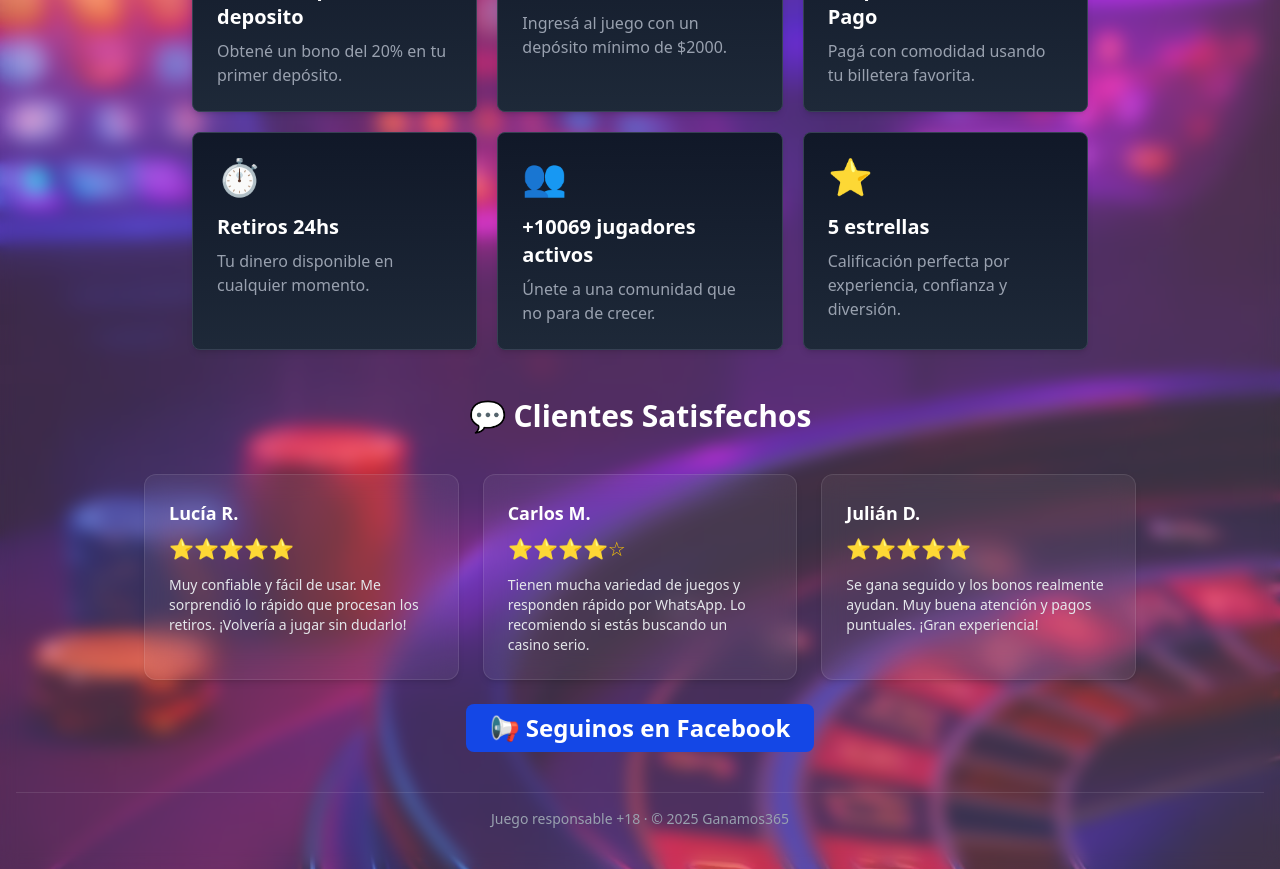
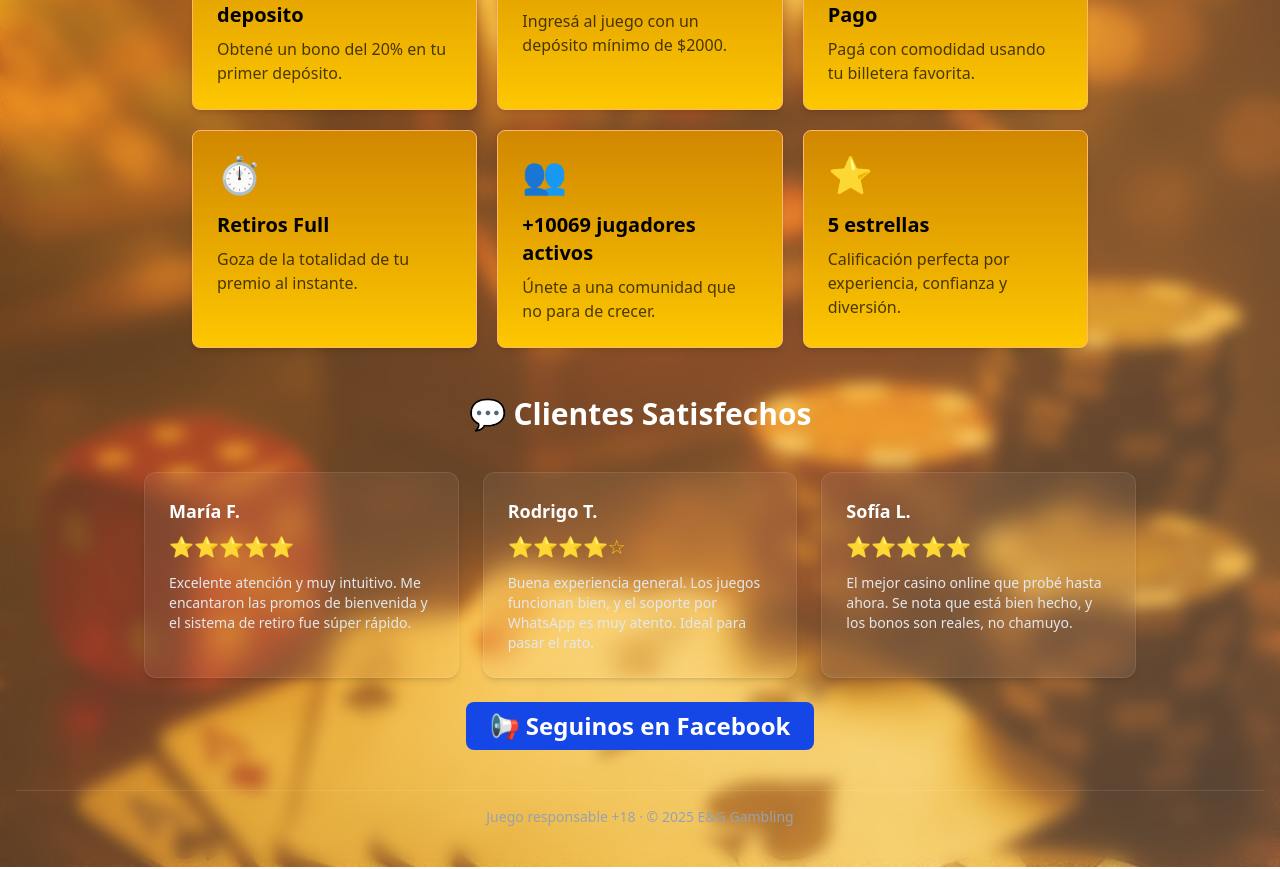
Before and after one commit to TioDanx/landingamigodetoto, a Next.js app: page / in a window 1280 px wide. Shown: the part 540-1409 px from the top of the page. Built offline with nearby package versions, Linux system fonts and the light colour scheme.

Commit message:
first commit

```diff
--- a/app/layout.js
+++ b/app/layout.js
@@ -1,18 +1,18 @@
 import "./globals.css";
-import { Poppins } from "next/font/google";
+import { Urbanist } from "next/font/google";
 
-const poppins = Poppins({
+const urbanist = Urbanist({
   subsets: ["latin"],
   weight: ["400", "700"],
 });
 
 export const metadata = {
   title: {
-    default: "Ganamos365",
-    template: "%s | Ganamos365",
+    default: "E&G Gambling",
+    template: "%s | E&G Gambling",
   },
   description:
-    "Sumate a Ganamos365, el casino online con bonos exclusivos, retiros 24hs y miles de jugadores activos. ¡Obtené tu bono YA!",
+    "Sumate a E&G Gambling, el casino online con bonos exclusivos, retiros 24hs y miles de jugadores activos. ¡Obtené tu bono YA!",
   keywords: [
     "casino online",
     "casino virtual",
@@ -21,7 +21,7 @@ export const metadata = {
     "casino online con retiros 24hs",
     "casino online con bonos",
     "casino online con bonos de bienvenida",
-    "Ganamos365",
+    "E&G Gambling",
     "bono de bienvenida",
     "casino con Mercado Pago",
     "retirar dinero 24hs",
@@ -30,17 +30,17 @@ export const metadata = {
     "casino confiable",
   ],
   openGraph: {
-    title: "Ganamos365 - Casino Online con Bonos y Retiros 24hs",
+    title: "E&G Gambling - Casino Online con Bonos y Retiros 24hs",
     description:
-      "Sumate a Ganamos365, el casino online con bonos exclusivos, retiros 24hs y miles de jugadores activos.",
-    url: "https://ganamos365landing.vercel.app",
-    siteName: "Ganamos365",
+      "Sumate a E&G Gambling, el casino online con bonos exclusivos, retiros 24hs y miles de jugadores activos.",
+    url: "https://E&GGambling.vercel.app",
+    siteName: "E&G Gambling",
     images: [
       {
         url: "/logo.webp",
         width: 800,
         height: 600,
-        alt: "Logo de Ganamos365",
+        alt: "Logo de E&G Gambling",
       },
     ],
     locale: "es_AR",
@@ -48,9 +48,9 @@ export const metadata = {
   },
   twitter: {
     card: "summary_large_image",
-    title: "Ganamos365 - Casino Online",
+    title: "E&G Gambling - Casino Online",
     description:
-      "Bonos de bienvenida, retiros rápidos, +10.000 jugadores activos. ¡Probá tu suerte en Ganamos365!",
+      "Bonos de bienvenida, retiros rápidos, +10.000 jugadores activos. ¡Probá tu suerte en E&G Gambling!",
     images: ["/logo.webp"],
   },
   icons: {
@@ -58,36 +58,13 @@ export const metadata = {
     shortcut: "/logo.webp",
     apple: "/logo.webp",
   },
-  metadataBase: new URL("https://ganamos365landing.vercel.app"),
+  metadataBase: new URL("https://E&GGambling.vercel.app"),
 };
 
 export default function RootLayout({ children }) {
   return (
     <html lang="es">
-      <head>
-        <script>
-          {`
-!function(f,b,e,v,n,t,s)
-{if(f.fbq)return;n=f.fbq=function(){n.callMethod?
-n.callMethod.apply(n,arguments):n.queue.push(arguments)};
-if(!f._fbq)f._fbq=n;n.push=n;n.loaded=!0;n.version='2.0';
-n.queue=[];t=b.createElement(e);t.async=!0;
-t.src=v;s=b.getElementsByTagName(e)[0];
-s.parentNode.insertBefore(t,s)}(window, document,'script',
-'https://connect.facebook.net/en_US/fbevents.js');
-fbq('init', '749963750755701');
-fbq('track', 'PageView');`}
-        </script>
-        <noscript>
-          <img
-            height="1"
-            width="1"
-            style={{ display: "none" }}
-            src="https://www.facebook.com/tr?id=749963750755701&ev=PageView&noscript=1"
-          />
-        </noscript>
-      </head>
-      <body className={`antialiased ${poppins.className} overflow-x-hidden`}>
+      <body className={`antialiased ${urbanist.className} overflow-x-hidden`}>
         {children}
       </body>
     </html>
--- a/components/Card.tsx
+++ b/components/Card.tsx
@@ -12,11 +12,11 @@ export default function Card({ icon, title, description }) {
         duration: 0.6,
       }}
       viewport={{ once: true, amount: 0.3 }}
-      className="bg-gray-900 bg-gradient-to-b from-gray-900 to-gray-800 border border-gray-700 rounded-lg p-6 shadow-md hover:shadow-xl transition-opacity duration-300 opacity-90"
+      className=" bg-gradient-to-b from-yellow-600 to-yellow-400 border border-orange-300 rounded-lg p-6 shadow-md hover:shadow-xl transition-opacity duration-300 opacity-90"
     >
-      <div className="text-4xl mb-4">{icon}</div>
-      <h3 className="text-xl font-semibold text-white mb-2">{title}</h3>
-      <p className="text-gray-400">{description}</p>
+      <div className="text-4xl mb-4 text-black">{icon}</div>
+      <h3 className="text-xl font-semibold text-black mb-2">{title}</h3>
+      <p className="text-black/70">{description}</p>
     </motion.div>
   );
 }
--- a/components/CasinoLanding.tsx
+++ b/components/CasinoLanding.tsx
@@ -1,15 +1,15 @@
 "use client";
 import React, { useEffect, useRef, useState } from "react";
-
 import Card from "./Card";
 import Image from "next/image";
 import Testimonial from "./Testimonial";
+
 export default function CasinoLanding() {
   const ctaRef = useRef<HTMLDivElement>(null);
   const [players, setPlayers] = useState(10000);
   const [showStickyCTA, setShowStickyCTA] = useState(false);
   const [typedText, setTypedText] = useState("");
-  const fullText = "¡ Bienvenido a Ganamos365!";
+  const fullText = "¡ Bienvenido a E&G Gambling!";
 
   const randomizePlayers = () => {
     setTimeout(() => {
@@ -59,9 +59,9 @@ export default function CasinoLanding() {
         <div className="absolute inset-0 pointer-events-none backdrop-blur-sm" />
       </div>
 
-      <div className="relative z-10 px-4 py-10 max-w-screen-xl mx-auto">
-        <div className="flex justify-center mb-6">
-          <Image src="/logo.webp" alt="logo" width={150} height={150} />
+      <div className="relative z-10 px-4 py-10 max-w-screen-xl mx-auto ">
+        <div className="flex justify-center mb-6 ">
+          <Image src="/logo.webp" alt="logo" width={150} height={150} className="rounded-full" />
         </div>
 
         <h1 className="text-4xl md:text-5xl font-bold text-center mb-2">
@@ -75,18 +75,10 @@ export default function CasinoLanding() {
 
         <div ref={ctaRef} className="flex justify-center mb-12 animate-bounce">
           <a
-            href="https://wa.link/zwfp0v"
+            href="https://wa.link/qdus73"
             target="_blank"
             rel="noopener noreferrer"
-            className="bg-gradient-to-r from-green-500 via-emerald-500 to-green-600 hover:from-green-600 hover:to-green-700 text-white font-semibold text-lg px-10 py-3 rounded-full shadow-xl hover:scale-105 transition-all duration-300"
-            onClick={() => {
-              if (
-                typeof window !== "undefined" &&
-                typeof (window as any).fbq === "function"
-              ) {
-                (window as any).fbq("track", "Lead");
-              }
-            }}
+            className="bg-gradient-to-r from-yellow-600 via-orange-400 to-yellow-400  text-white font-semibold text-lg px-10 py-3 rounded-full shadow-xl hover:scale-105 transition-all duration-300"
           >
             🎁 Obtener mi bono YA!
           </a>
@@ -110,8 +102,8 @@ export default function CasinoLanding() {
           />
           <Card
             icon="⏱️"
-            title="Retiros 24hs"
-            description="Tu dinero disponible en cualquier momento."
+            title="Retiros Full"
+            description="Goza de la totalidad de tu premio al instante."
           />
           <Card
             icon="👥"
@@ -132,19 +124,19 @@ export default function CasinoLanding() {
 
           <div className="grid gap-6 sm:grid-cols-2 md:grid-cols-3">
             <Testimonial
-              name="Lucía R."
+              name="María F."
               rating={5}
-              message="Muy confiable y fácil de usar. Me sorprendió lo rápido que procesan los retiros. ¡Volvería a jugar sin dudarlo!"
+              message="Excelente atención y muy intuitivo. Me encantaron las promos de bienvenida y el sistema de retiro fue súper rápido."
             />
             <Testimonial
-              name="Carlos M."
+              name="Rodrigo T."
               rating={4}
-              message="Tienen mucha variedad de juegos y responden rápido por WhatsApp. Lo recomiendo si estás buscando un casino serio."
+              message="Buena experiencia general. Los juegos funcionan bien, y el soporte por WhatsApp es muy atento. Ideal para pasar el rato."
             />
             <Testimonial
-              name="Julián D."
+              name="Sofía L."
               rating={5}
-              message="Se gana seguido y los bonos realmente ayudan. Muy buena atención y pagos puntuales. ¡Gran experiencia!"
+              message="El mejor casino online que probé hasta ahora. Se nota que está bien hecho, y los bonos son reales, no chamuyo."
             />
           </div>
         </section>
@@ -154,7 +146,7 @@ export default function CasinoLanding() {
             className="text-xl md:text-2xl font-bold bg-blue-700 hover:bg-blue-600 px-6 py-2 rounded-lg cursor-pointer transition-all duration-300"
             onClick={() =>
               window.open(
-                "https://www.facebook.com/share/16bnLMWvUD/?mibextid=wwXIfr",
+                "https://www.facebook.com/share/16rUBEEBdK/?mibextid=wwXIfr",
                 "_blank"
               )
             }
@@ -165,17 +157,17 @@ export default function CasinoLanding() {
         {showStickyCTA && (
           <div className="fixed bottom-4 inset-x-0 flex justify-center z-50 animate-pulse">
             <a
-              href="https://wa.link/zwfp0v"
+              href="https://wa.link/qdus73"
               target="_blank"
               rel="noopener noreferrer"
-              className="bg-green-600 text-white font-semibold text-base px-6 py-3 rounded-full shadow-lg hover:bg-green-700 transition-all duration-300"
+              className="bg-gradient-to-r from-yellow-600 via-orange-400 to-yellow-400  text-white font-semibold text-lg px-10 py-3 rounded-full shadow-xl hover:scale-105 transition-all duration-300"
             >
-              🎁 ¡Obtené tu bono YA!
+              🎁 Obtener mi bono YA!
             </a>
           </div>
         )}
         <footer className="text-center text-sm text-gray-400 border-t border-white/10 pt-4">
-          Juego responsable +18 · © {new Date().getFullYear()} Ganamos365
+          Juego responsable +18 · © {new Date().getFullYear()} E&G Gambling
         </footer>
       </div>
     </div>
```
Also changed, not shown: public/bg.webp, public/logo.webp.
